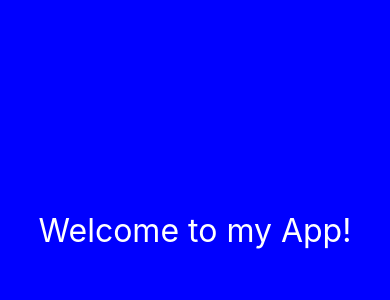
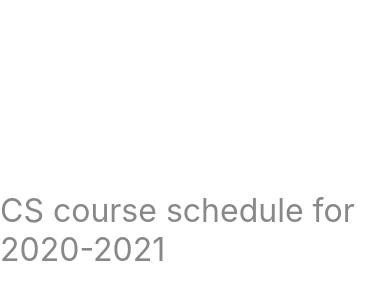
Before and after one commit to Ajuogaaz/TopScholar, a React Native app: screen / in a window 390 px wide. Shown: the part 192-492 px from the top of the page. Built offline with nearby package versions, Linux system fonts and the light colour scheme.

Commit message:
Title display

```diff
--- a/App.js
+++ b/App.js
@@ -1,12 +1,15 @@
-import { StatusBar } from 'expo-status-bar';
+
 import React from 'react';
 import { StyleSheet, Text, View } from 'react-native';
 
-export default function App() {
+const schedule = {
+  title: "CS course schedule for 2020-2021"
+}
+
+ const App = () => {
   return (
     <View style={styles.container}>
-      <Text style = {styles.textStyle}>Welcome to my App!</Text>
-      <StatusBar style="auto" />
+      <Text style = {styles.bannerStyle}>{schedule.title}</Text>
     </View>
   );
 }
@@ -14,12 +17,15 @@ export default function App() {
 const styles = StyleSheet.create({
   container: {
     flex: 1,
-    backgroundColor: '#00f',
     alignItems: 'center',
     justifyContent: 'center',
   },
-  textStyle: {
-    color: '#fff',
-    fontSize: 32,
+  bannerStyle: {
+    color : '#888',
+    fontSize : 32
   }
+
 });
+
+
+export default App;
--- a/app.json
+++ b/app.json
@@ -1,6 +1,6 @@
 {
   "expo": {
-    "name": "TopScholar",
+    "name": "CS Course Scheduler",
     "slug": "TopScholar",
     "version": "1.0.0",
     "orientation": "portrait",
--- a/package.json
+++ b/package.json
@@ -10,6 +10,7 @@
   "dependencies": {
     "expo": "~40.0.0",
     "expo-status-bar": "~1.0.3",
+    "firebase": "7.9.0",
     "react": "16.13.1",
     "react-dom": "16.13.1",
     "react-native": "https://github.com/expo/react-native/archive/sdk-40.0.1.tar.gz",
```
Also changed, not shown: database.rules.json (added, +7 -0 lines), firebase.json (added), 2 other files (tests, documents, lock files or other folders).
